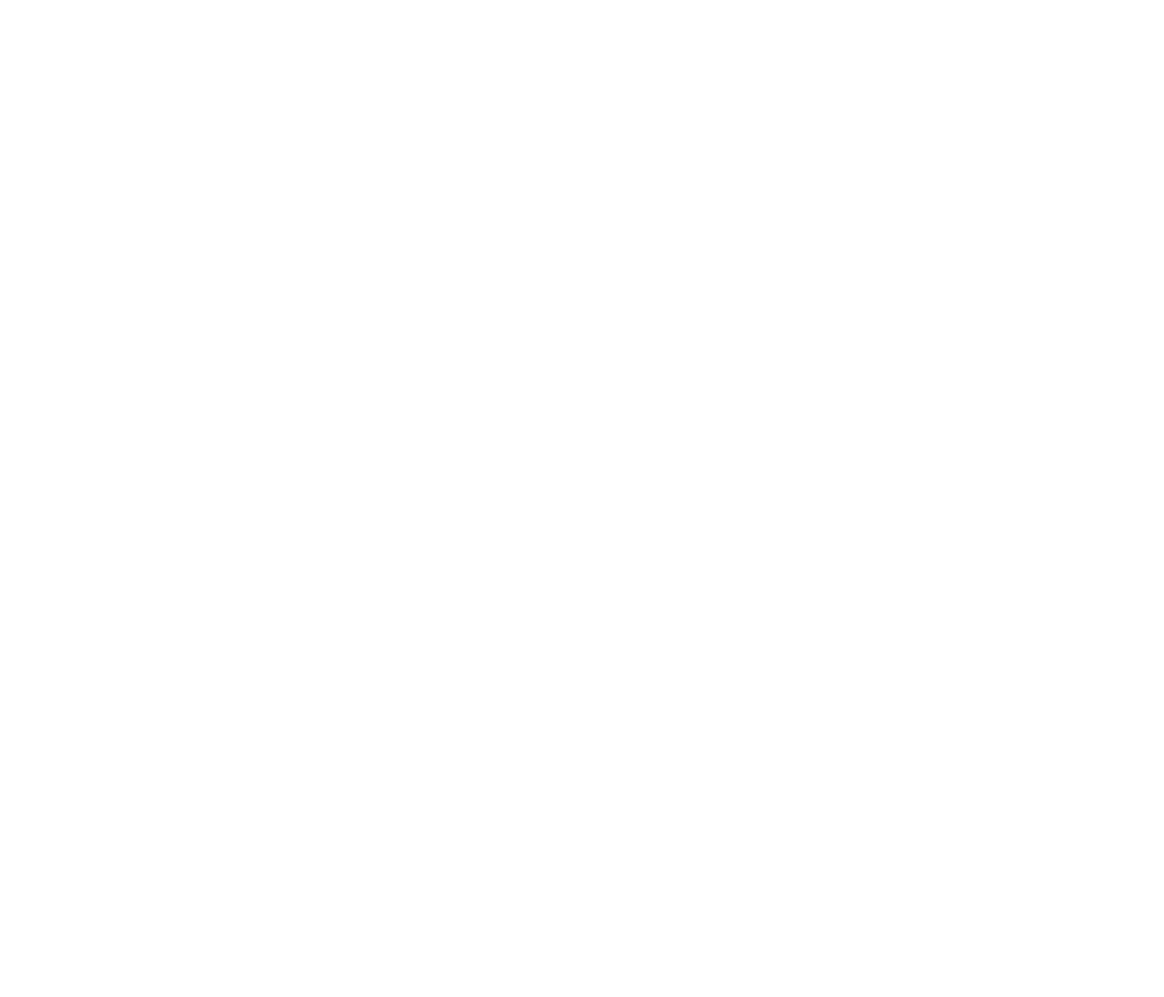
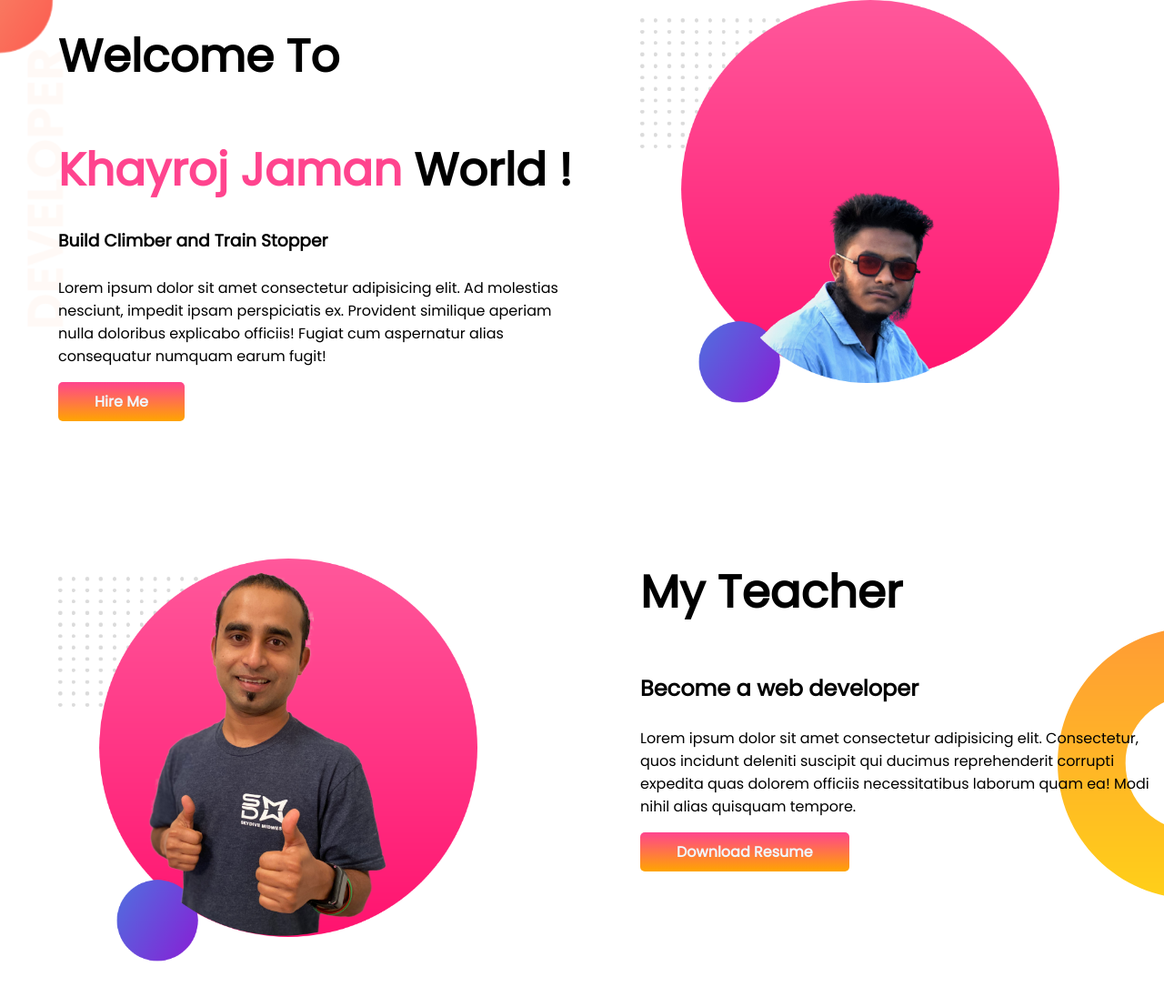
Before and after one commit to Rony923614/my-protfolio, a plain HTML site: page index.html in a window 1280 px wide. Shown: the whole page at 91% size. Before the commit the page ends 800 px from the top, so only its background shows below. Drawn offline with Linux system fonts and the light colour scheme.

Commit message:
Section 2 ta ready

```diff
--- a/index.html
+++ b/index.html
@@ -1,5 +1,6 @@
 <!DOCTYPE html>
 <html lang="en">
+
 <head>
     <meta charset="UTF-8">
     <meta http-equiv="X-UA-Compatible" content="IE=edge">
@@ -7,12 +8,55 @@
     <title>My protfolio</title>
     <link rel="stylesheet" href="style.css">
     <link rel="preconnect" href="https://fonts.googleapis.com">
-<link rel="preconnect" href="https://fonts.gstatic.com" crossorigin>
-<link href="https://fonts.googleapis.com/css2?family=Poppins&display=swap" rel="stylesheet">
+    <link rel="preconnect" href="https://fonts.gstatic.com" crossorigin>
+    <link href="https://fonts.googleapis.com/css2?family=Poppins&display=swap" rel="stylesheet">
+
 </head>
+
 <body>
+    <section class="banner-1">
+        <div class="section-all">
+            <br>
+            <h1>Welcome To </h1>
+            <br><br>
+            <h1><span class="Name">Khayroj Jaman</span> World !</h1>
+            <br>
+            <h3>Build Climber and Train Stopper </h3>
+            <br>
+            <p>Lorem ipsum dolor sit amet consectetur adipisicing elit. Ad molestias nesciunt, impedit ipsam
+                perspiciatis ex. Provident similique aperiam nulla doloribus explicabo officiis! Fugiat cum aspernatur
+                alias consequatur numquam earum fugit!
+            </p>
+            <br>
+            <a class="ancor-tag" target="_blank" href="#">Hire Me</a>
 
+        </div>
+        <div class="section-all">
+            <img src="images/ami.png" alt="aita amer pic">
 
+        </div>
+
+    </section>
+
+    <section class="drem">
+        <div class="section-all">
+            <img src=" images/jhankar2.png" alt="">
+        </div>
+        <div class="section-all">
+            <h1>My Teacher </h1>
+            <br><br>
+            <h2>Become a web developer </h2>
+            <br>
+            <p>Lorem ipsum dolor sit amet consectetur adipisicing elit. Consectetur, quos incidunt deleniti suscipit qui
+                ducimus reprehenderit corrupti expedita quas dolorem officiis necessitatibus laborum quam ea! Modi nihil
+                alias quisquam tempore.
+            </p>
+            <br>
+            <a class="ancor-tag" target="_blank" href="#">Download Resume</a>
+        </div>
+
+    </section>
 
 </body>
+
 </html>
--- a/style.css
+++ b/style.css
@@ -0,0 +1,41 @@
+*{
+    font-family: 'Poppins', sans-serif;
+    margin: 0px;
+    padding: 0;
+
+}
+h1{
+    font-size: 50px;
+}
+.section-all{
+    width: 50%;
+    padding-left: 5%;
+}
+section{
+    display: flex;
+    margin-bottom: 160px;
+
+}
+.section-all img{
+    width: 80%;
+}
+.ancor-tag{
+    text-decoration: none;
+    background-image: linear-gradient(#ff448e,orange);
+    padding: 10px 40px;
+    border-radius: 5px;
+    font-weight: 700;
+    color: aliceblue;
+}
+.Name{
+    color:#ff448e;
+}
+.banner-1{
+    background-image: url(images/top-banner.png);
+    background-repeat: no-repeat;
+}
+.drem{
+    background-image: url(images/dream-bg.png);
+    background-repeat: no-repeat;
+    background-position: right;
+}
```
